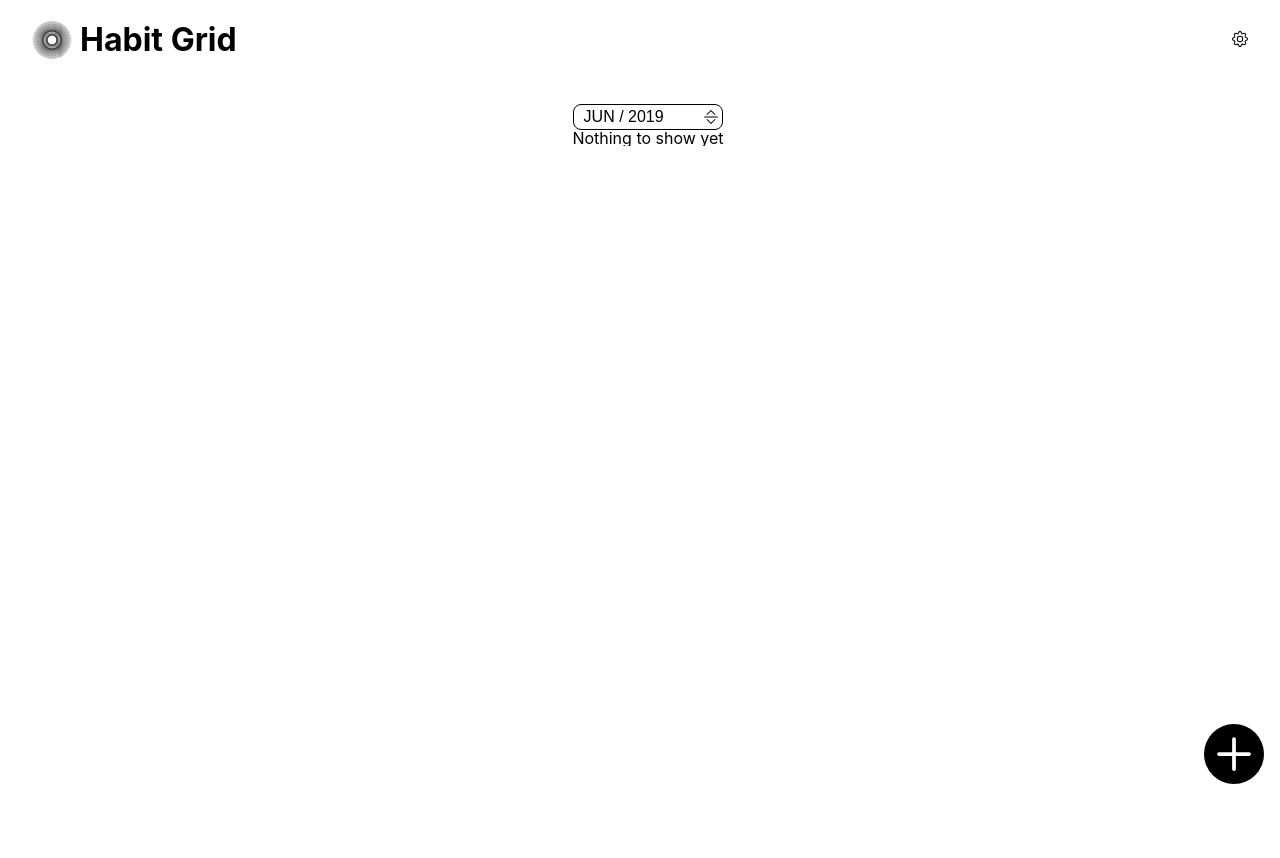
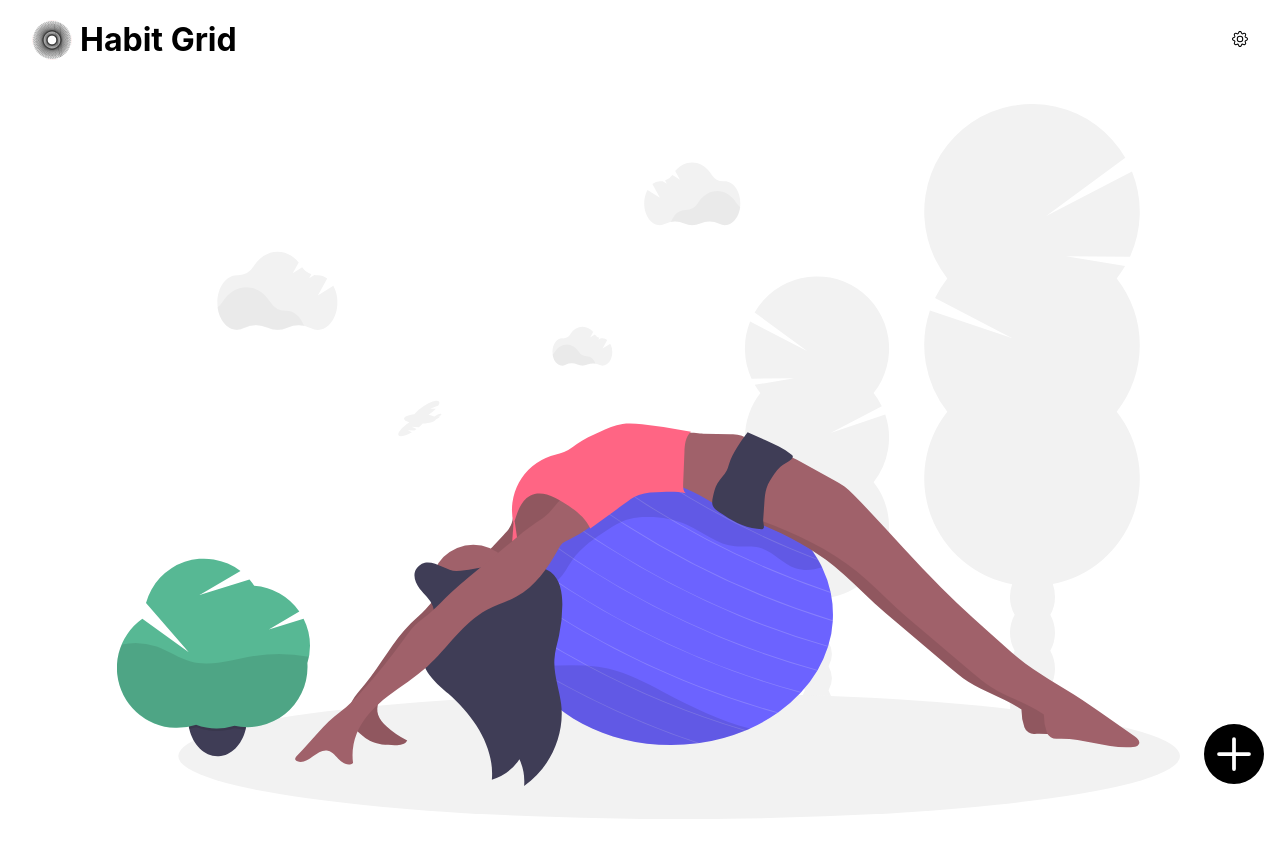
Before and after one commit to teooliver/habit-grid, a React (Create React App) app: page / in a window 1280 px wide. Shown: the top 858 px of the page. Before the commit the page ends 800 px from the top, so only its background shows below. Built offline with nearby package versions, Linux system fonts and the light colour scheme.

Commit message:
added background svg and hide dropdown if no habits

```diff
--- a/src/components/tracker/HabitsTable.tsx
+++ b/src/components/tracker/HabitsTable.tsx
@@ -6,6 +6,7 @@ import { getHabits } from "../../redux/actions";
 import HabitRow from "./HabitRow";
 import { months } from "../../utils/variables";
 import MonthYearDropdown from "./monthYearSelector/MonthYearDropdown";
+import { ReactComponent as StabilityBall } from "../../images/undraw_Stability_ball_b4ia.svg";
 
 interface Props {
   getHabits: Function;
@@ -64,7 +65,9 @@ export const HabitsTable: React.FC<Props> = ({
           </tbody>
         </table>
       ) : (
-        <div className="">Nothing to show yet</div>
+        <div className="">
+          <StabilityBall />
+        </div>
       )}
     </>
   );
--- a/src/components/tracker/monthYearSelector/MonthYearDropdown.tsx
+++ b/src/components/tracker/monthYearSelector/MonthYearDropdown.tsx
@@ -4,17 +4,24 @@ import { StoreState } from "../../../redux/reducers";
 import { connect } from "react-redux";
 import { months } from "../../../utils/variables";
 import ChevronBarExpandIcon from "../../layout/icons/ChevronBarExpandIcon";
+import { Habit } from "../../../redux/actions";
 
 interface Props {
   selectedMonth: number;
+  habits: Habit[];
 }
 
-const MonthYearDropdown: React.FC<Props> = ({ selectedMonth }) => {
+const MonthYearDropdown: React.FC<Props> = ({ selectedMonth, habits }) => {
   const [isOpen, setIsOpen] = useState(false);
 
   return (
+    <>
+      {habits.length !== 0 && (
         <div className="MonthDropdown">
-      <div onClick={() => setIsOpen(!isOpen)} onBlur={() => setIsOpen(false)}>
+          <div
+            onClick={() => setIsOpen(!isOpen)}
+            onBlur={() => setIsOpen(false)}
+          >
             <button className="dropdown-button">
               <span className="dropdown-button-text">
                 {months[selectedMonth].toUpperCase()} / 2019
@@ -26,11 +33,14 @@ const MonthYearDropdown: React.FC<Props> = ({ selectedMonth }) => {
           </div>
           {isOpen && <DropDownMenu setIsOpen={setIsOpen} />}
         </div>
+      )}
+    </>
   );
 };
-const mapStateProps = ({ selectedMonth }: StoreState) => {
+const mapStateProps = ({ selectedMonth, habits }: StoreState) => {
   return {
     selectedMonth: selectedMonth,
+    habits: habits,
   };
 };
 
```
Lines whose indentation alone changed are shown as unchanged.
